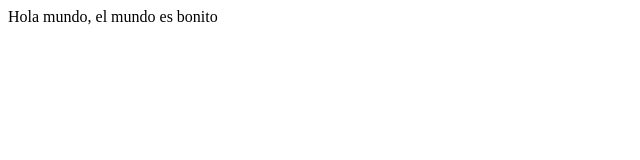
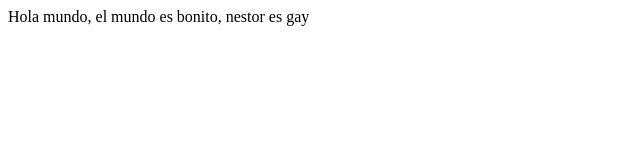
Before and after one commit to Fer-Santillan/Serverless-web, a plain HTML site: page index.html in a window 1280 px wide. Shown: the whole page, without its empty margins (0-640 px from the left). Drawn offline with Linux system fonts and the light colour scheme.

Commit message:
cambio v2

```diff
--- a/index.html
+++ b/index.html
@@ -7,6 +7,6 @@
     <title>Document</title>
 </head>
 <body>
-    Hola mundo, el mundo es bonito
+    Hola mundo, el mundo es bonito, nestor es gay
 </body>
 </html>
```
